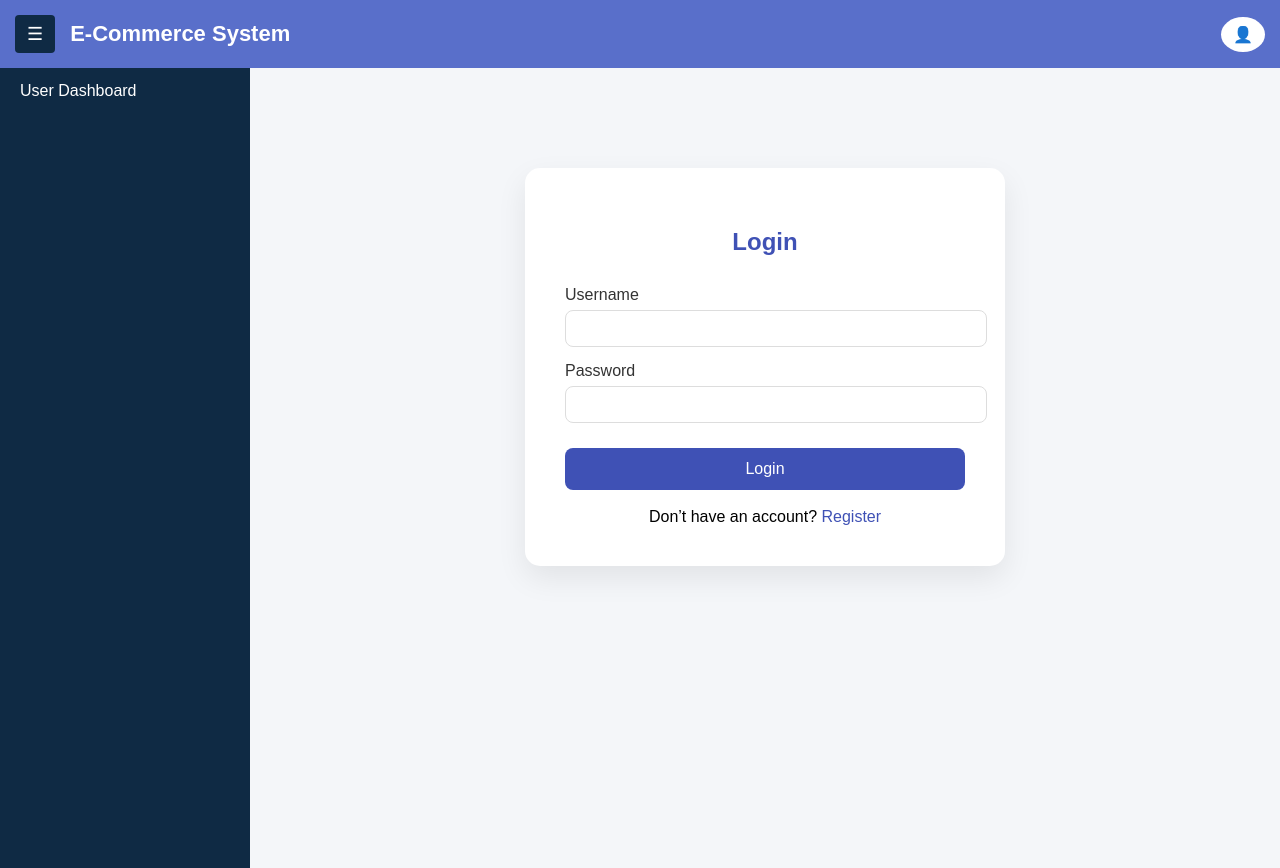
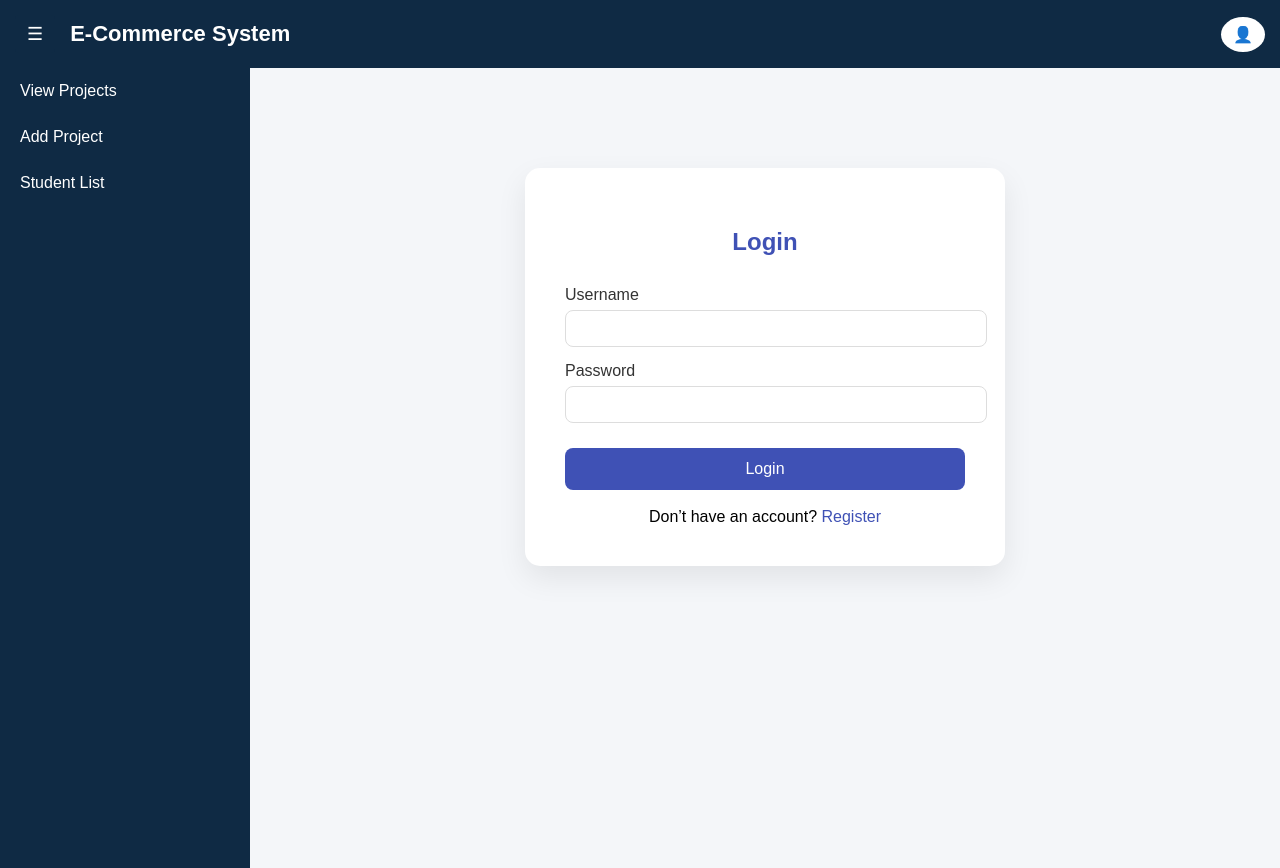
Before and after one commit to harshinibabu1999-cmd/Ecom-hub, a Django app: page / in a window 1280 px wide. Run offline with Django 5.2, Linux system fonts and the light colour scheme; a user stored in the database is signed in.

Commit message:
updated base.html and urls

```diff
--- a/ecom_app/templates/store/add_project.html
+++ b/ecom_app/templates/store/admin_add_project.html
@@ -1,4 +1,4 @@
-{% extends 'store/base.html' %}
+{% extends 'store/admin_base.html' %}
 {% block content %}
 
 <style>
--- a/ecom_app/templates/store/base.html
+++ b/ecom_app/templates/store/admin_base.html
@@ -17,7 +17,7 @@
         /* HEADER */
 
         .header {
-            background: #3853c0d2;
+            background: #0f2a44;
             color: white;
             padding: 15px;
             font-size: 22px;
@@ -120,7 +120,7 @@
         }
 
         .sidebar a:hover {
-            background: #1f4c74;
+            background: #051422;
         }
 
         /* MAIN CONTENT */
@@ -140,7 +140,7 @@
         .nav a {
             text-decoration: none;
             margin-right: 15px;
-            color: #4d67db;
+            color: #080f2e;
             font-weight: 500;
         }
 
--- a/ecom_app/templates/store/edit_project.html
+++ b/ecom_app/templates/store/admin_edit_project.html
@@ -1,4 +1,4 @@
-{% extends "store/base.html" %}
+{% extends "store/admin_base.html" %}
 {% block content %}
 
 
--- a/ecom_app/templates/store/home.html
+++ b/ecom_app/templates/store/admin_home.html
@@ -1,4 +1,4 @@
-{% extends 'store/base.html' %}
+{% extends 'store/admin_base.html' %}
 {% block content %}
 
 <div>
--- a/ecom_app/templates/store/login.html
+++ b/ecom_app/templates/store/admin_login.html
@@ -1,4 +1,4 @@
-{% extends 'user/user_base.html' %}
+{% extends 'store/admin_base.html' %}
 {% block content %}
 
 <style>
--- a/ecom_app/templates/store/project_list.html
+++ b/ecom_app/templates/store/admin_project_list.html
@@ -1,4 +1,4 @@
-{% extends 'store/base.html' %}
+{% extends 'store/admin_base.html' %}
 
 {% block content %}
 <style>
@@ -121,7 +121,7 @@
                     <td><span class="badge">{{ project.category }}</span></td>
                     <td>₹{{ project.price }}</td>
                     <td>
-                        <a href="{{ project }}" target="_blank" class="view-btn">
+                        <a href="{{ project }}"  class="view-btn">
                             View
                         </a>
                     </td>
--- a/ecom_app/templates/store/student_details.html
+++ b/ecom_app/templates/store/admin_student_details.html
@@ -1,4 +1,4 @@
-{% extends 'store/base.html' %}
+{% extends 'store/admin_base.html' %}
 
 {% block content %}
 
--- a/ecom_app/templates/store/student_list.html
+++ b/ecom_app/templates/store/admin_student_list.html
@@ -1,4 +1,4 @@
-{% extends 'store/base.html' %}
+{% extends 'store/admin_base.html' %}
 {% block content %}
 
 <h2 style="text-align:center; font-size:28px; font-weight:bold; margin-top:40px; margin-bottom:25px;">
--- a/ecom_app/templates/store/upload_project.html
+++ b/ecom_app/templates/store/admin_upload_project.html
@@ -1,4 +1,4 @@
-{% extends 'store/base.html' %}
+{% extends 'store/admin_base.html' %}
 
 {% block content %}
 
--- a/ecom_app/urls.py
+++ b/ecom_app/urls.py
@@ -2,27 +2,27 @@ from django.urls import path
 from . import views
 
 urlpatterns = [
-    path('', views.login_view, name='login_view'),
-    path('home/', views.home, name='home'),
+    path('', views.admin_login_view, name='login_view'),
+    path('home/', views.admin_home, name='home'),
     path('admin-dashboard/', views.admin_dashboard, name='admin_dashboard'),
-    path('logout/', views.logout_view, name='logout_view'),
-    path('register/', views.register_view, name='register_view'),
-    path('add-project/', views.add_project, name='add_project'),
-    path('delete-project/<int:id>/', views.delete_project, name='delete_project'),
-    path('edit-project/<int:id>/', views.edit_project, name='edit_project'),
+    path('logout/', views.admin_logout_view, name='logout_view'),
+    path('register/', views.admin_register_view, name='register_view'),
+    path('add-project/', views.admin_add_project, name='add_project'),
+    path('delete-project/<int:id>/', views.admin_delete_project, name='delete_project'),
+    path('edit-project/<int:id>/', views.admin_edit_project, name='edit_project'),
     path('payment_page/', views.payment_page, name='payment_page'),
-    path('block-user/<int:id>/', views.block_user, name='block_user'),
-    path('delete-user/<int:user_id>/', views.delete_user, name='delete_user'),
-    path('upload-project/', views.upload_project, name='upload_project'),
-    path('projects/', views.project_list, name='project_list'),
-    path('student/', views.student_details, name='student_details'),
-    path('project/', views.project, name='project'),
+    path('block-user/<int:id>/', views.admin_block_user, name='block_user'),
+    path('delete-user/<int:user_id>/', views.admin_delete_user, name='delete_user'),
+    path('upload-project/', views.admin_upload_project, name='upload_project'),
+    path('projects/', views.admin_project_list, name='project_list'),
+    path('student/', views.admin_student_details, name='student_details'),
+    path('project/', views.admin_project, name='project'),
 
-    path('upload-project/', views.upload_project, name='upload_project'),
-    path('projects/', views.project_list, name='project_list'),
-    path('student/<int:id>/ ', views.student_details, name='student_details'),
-    path('project/', views.project, name='project'),
-    path('students/', views.student_list, name='student_list'),
+    path('upload-project/', views.admin_upload_project, name='upload_project'),
+    path('projects/', views.admin_project_list, name='project_list'),
+    path('student/<int:id>/', views.admin_student_details, name='student_details'),
+    path('project/', views.admin_project, name='project'),
+    path('students/', views.admin_student_list, name='student_list'),
 
 
 
--- a/ecom_app/views.py
+++ b/ecom_app/views.py
@@ -22,7 +22,7 @@ from django.contrib.auth import get_user_model
 
 User = get_user_model()
 
-def login_view(request):
+def admin_login_view(request):
 
     if request.method == "POST":
         username = request.POST.get("username")
@@ -38,17 +38,17 @@ def login_view(request):
 
             else:
                 if not user.is_student_registered:
-                    return redirect("student_register")
+                    return redirect("admin_student_register")
                 else:
                     return redirect("user_home")
 
         else:
-            return render(request, "store/login.html", {"error": "Invalid username or password"})
+            return render(request, "store/admin_login.html", {"error": "Invalid username or password"})
 
-    return render(request, "store/login.html")
+    return render(request, "store/admin_login.html")
 
 
-def register_view(request):
+def admin_register_view(request):
 
     if request.method == 'POST':
         username = request.POST.get('username')
@@ -64,13 +64,13 @@ def register_view(request):
         address = request.POST.get('address')
 
         if password != confirm_password:
-            return render(request, 'store/register.html', {'error': 'Passwords do not match'})
+            return render(request, 'store/admin_register.html', {'error': 'Passwords do not match'})
 
         if User.objects.filter(username=username).exists():
-            return render(request, 'store/register.html', {'error': 'Username already exists'})
+            return render(request, 'store/admin_register.html', {'error': 'Username already exists'})
 
         if User.objects.filter(email=email).exists():
-            return render(request, 'store/register.html', {'error': 'Email already exists'})
+            return render(request, 'store/admin_register.html', {'error': 'Email already exists'})
 
         user = CustomUser.objects.create_user(
             username=username,
@@ -86,25 +86,25 @@ def register_view(request):
 
         user.save()
 
-        return redirect('login_view')
+        return redirect('admin_login_view')
 
-    return render(request, 'store/register.html')
+    return render(request, 'store/admin_register.html')
 
 
 
 @login_required
 
-def home(request):
+def admin_home(request):
     projects = Project.objects.all()
-    return render(request, 'store/home.html', {
+    return render(request, 'store/admin_home.html', {
         'projects': projects
     })
 
 
 # ---------------- LOGOUT ----------------
-def logout_view(request):
+def admin_logout_view(request):
     logout(request)
-    return redirect('login_view')
+    return redirect('admin_login_view')
 
 
 
@@ -126,7 +126,7 @@ def admin_dashboard(request):
 
 
 
-def add_project(request):
+def admin_add_project(request):
     if request.method == "POST":
         Project.objects.create(
             name=request.POST['name'],
@@ -137,11 +137,11 @@ def add_project(request):
         )
         return redirect('admin_dashboard')
 
-    return render(request, 'add_project.html')
+    return render(request, 'admin_add_project.html')
 
 
 @login_required
-def edit_project(request, id):
+def admin_edit_project(request, id):
     project = get_object_or_404(Project, id=id)
 
     if request.method == "POST":
@@ -157,31 +157,31 @@ def edit_project(request, id):
         project.save()
         return redirect("projects")
 
-    return render(request, "store/edit_project.html", {"project": project})
+    return render(request, "store/admin_edit_project.html", {"project": project})
 
 
 @login_required
-def delete_project(request, id):
+def admin_delete_project(request, id):
     project = get_object_or_404(Project, id=id)
     project.delete()
-    return redirect("manage_projects")
+    return redirect("admin_project")
 
 @login_required
-def block_user(request, id):
+def admin_block_user(request, id):
     user = get_object_or_404(User, id=id)
     user.is_active = False
     user.save()
-    return redirect("view_students")
+    return redirect("admin_view_students")
 
 # @login_required
-def delete_user(request, user_id):
+def admin_delete_user(request, user_id):
     user = get_object_or_404(User, id=user_id)
     user.delete()
     # This string MUST match the 'name' in urls.py
-    return redirect('view_students')
+    return redirect('admin_view_students')
 
 @login_required
-def add_project(request):
+def admin_add_project(request):
     if not request.user.is_superuser:
         return redirect("login")
 
@@ -196,19 +196,19 @@ def add_project(request):
         )
         return redirect("project")
 
-    return render(request, "store/add_project.html")
+    return render(request, "store/admin_add_project.html")
 
 @login_required
-def view_students(request):
+def admin_view_students(request):
     if not request.user.is_superuser:
         return redirect("login")
 
     students = StudentProfile.objects.select_related("user")
 
-    return render(request, "store/students_detail.html", {"students": students})
+    return render(request, "store/admin_students_detail.html", {"students": students})
 
 @login_required
-def project(request):
+def admin_project(request):
     if not request.user.is_superuser:
         return redirect("login")
 
@@ -216,9 +216,9 @@ def project(request):
     return render(request, "store/project.html", {"projects": projects})
 
 
-def student_list(request):
+def admin_student_list(request):
     students = CustomUser.objects.all()
-    return render(request, 'store/student_list.html', {'students': students})
+    return render(request, 'store/admin_student_list.html', {'students': students})
 
 
 
@@ -231,30 +231,30 @@ def payment_page(request, project_id):
 
 
 @login_required
-def upload_project(request):
+def admin_upload_project(request):
 
     if request.method == "POST":
         form = ProjectForm(request.POST, request.FILES)
 
         if form.is_valid():
             form.save()
-            return redirect('project_list')
+            return redirect('admin_project_list')
 
     else:
         form = ProjectForm()
 
-    return render(request, 'store/upload_project.html', {'form': form})
+    return render(request, 'store/admin_upload_project.html', {'form': form})
 
 
-def project_list(request):
+def admin_project_list(request):
 
     projects = Project.objects.all().order_by('-created_at')
 
-    return render(request, 'store/project_list.html', {'projects': projects})
+    return render(request, 'store/admin_project_list.html', {'projects': projects})
 
 
 
-def student_details(request, id):
+def admin_student_details(request, id):
 
 
     students = User.objects.all()
```
Also changed, not shown: ecom_app/templates/store/admin_dashboard.html (+89 -5 lines), ecom_app/templates/store/admin_project.html (added, +154 -0 lines), ecom_app/templates/store/project.html (deleted, +0 -70 lines), db.sqlite3, ecom_app/templates/store/admin_register.html (renamed from ecom_app/templates/store/register.html).
